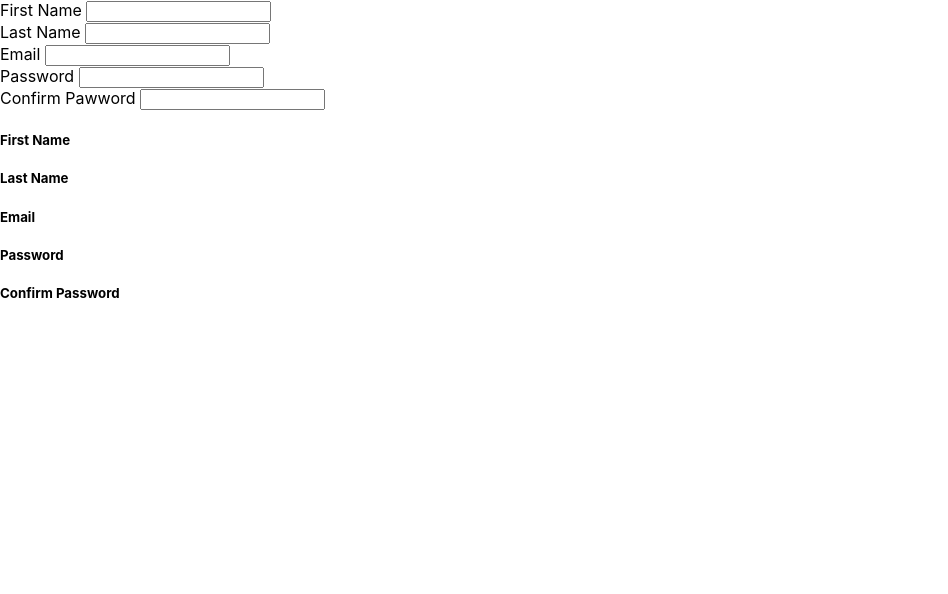
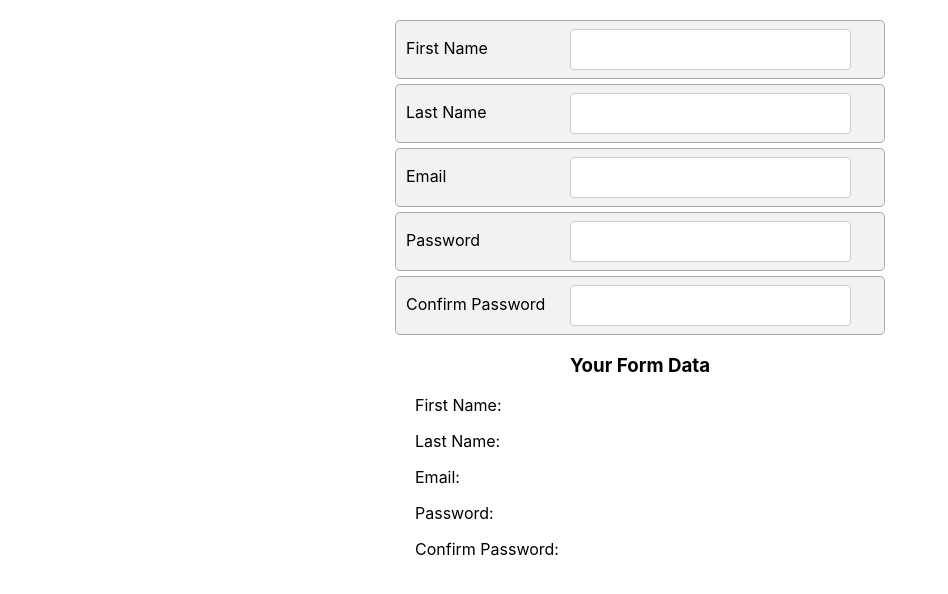
Before and after one commit to Biodez/MERNAssignments, a React (Create React App) app in the folder forms/: page / in a window 1280 px wide. Shown: the top 594 px of the page, without its empty margins (0-948 px from the left). Built offline with nearby package versions, Linux system fonts and the light colour scheme.

Commit message:
adding style to the form

```diff
--- a/forms/src/App.css
+++ b/forms/src/App.css
@@ -1,5 +1,26 @@
+form {
+  width: 500px;
+  margin: auto;
+  text-align: left;
+}
+
+input, select {
+  width: 60%;
+  padding: 12px 20px;
+  margin: 8px 0px;
+  display: inline-block;
+  border: 1px solid #ccc;
+  border-radius: 4px;
+  box-sizing: border-box;
+}
+
+label {
+  width: 35%;
+  display: inline-block;
+}
+
 .App {
-  /* text-align: center; */
+  text-align: center;
 }
 
 .App-logo {
--- a/forms/src/components/Form.js
+++ b/forms/src/components/Form.js
@@ -7,36 +7,51 @@ const Form = (props) => {
     const [password, setPassword] = useState("");
     const [confirmPassword, setConfirmPassword] = useState("");
 
+    const formDataDivStyle = {
+        textAlign: "left",
+        width: "450px",
+        margin: "auto",
+    }
+
+    const inputDataDivStyle = {
+        borderRadius: "5px",
+        backgroundColor: "#f2f2f2",
+        border: "1px solid darkgrey",
+        padding: "0px 10px",
+        margin: "5px",
+    }
+
     return (
         <div>
-            <form>
-                <div>
+            <form style={{ marginTop: "20px" }}>
+                <div style={inputDataDivStyle}>
                     <label htmlFor="firstname">First Name </label>
-                    <input type="text" onChange = { (e) => setFirstname(e.target.value)} />
+                    <input type="text" name="firstname" onChange = { (e) => setFirstname(e.target.value)} />
                 </div>
-                <div>
+                <div style={inputDataDivStyle}>
                     <label htmlFor="lastname">Last Name </label>
-                    <input type="text" onChange = { (e) => setLastname(e.target.value)}/>
+                    <input type="text" name="lastname" onChange = { (e) => setLastname(e.target.value)}/>
                 </div>
-                <div>
+                <div style={inputDataDivStyle}>
                     <label htmlFor="email">Email </label>
-                    <input type="text" onChange = { (e) => setEmail(e.target.value)}/>
+                    <input type="text" name="email" onChange = { (e) => setEmail(e.target.value)}/>
                 </div>
-                <div>
+                <div style={inputDataDivStyle}>
                     <label htmlFor="password">Password </label>
-                    <input type="text" onChange = { (e) => setPassword(e.target.value)} />
+                    <input type="text" name="password" onChange = { (e) => setPassword(e.target.value)} />
                 </div>
-                <div>
-                    <label htmlFor="cconfirmpassword">Confirm Pawword </label>
-                    <input type="text" onChange = { (e) => setConfirmPassword(e.target.value)}/>
+                <div style={inputDataDivStyle}>
+                    <label htmlFor="cconfirmpassword">Confirm Password </label>
+                    <input type="text" name="confirmpassword" onChange = { (e) => setConfirmPassword(e.target.value)}/>
                 </div>
             </form>
-            <div>
-                <h5>First Name {firsstname}</h5>
-                <h5>Last Name {lastname}</h5>
-                <h5>Email {email}</h5>
-                <h5>Password {password}</h5>
-                <h5>Confirm Password {confirmPassword}</h5>
+            <div style={ formDataDivStyle }>
+                <h3 style={{ textAlign: 'center' }}>Your Form Data</h3>
+                <p>First Name: {firsstname}</p>
+                <p>Last Name: {lastname}</p>
+                <p>Email: {email}</p>
+                <p>Password: {password}</p>
+                <p>Confirm Password: {confirmPassword}</p>
             </div>
         </div>
     )
```
